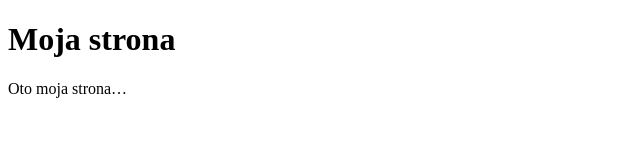
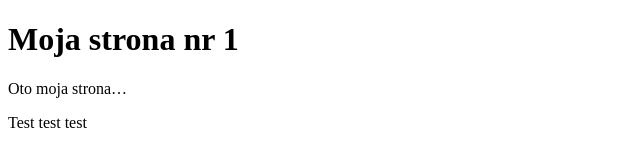
Before and after one commit to lucynaeffenberg/test1, a plain HTML site: page index.html in a window 1280 px wide. Shown: the whole page, without its empty margins (0-640 px from the left). Drawn offline with Linux system fonts and the light colour scheme.

Commit message:
Update index.html

```diff
--- a/index.html
+++ b/index.html
@@ -5,7 +5,8 @@
 		<title>Title</title>
 	</head>
 	<body>
-		<h1>Moja strona</h1>
+		<h1>Moja strona nr 1</h1>
 		<p>Oto moja strona…</p>
+		<p>Test test test</p>
 	</body>
 </html>
```
